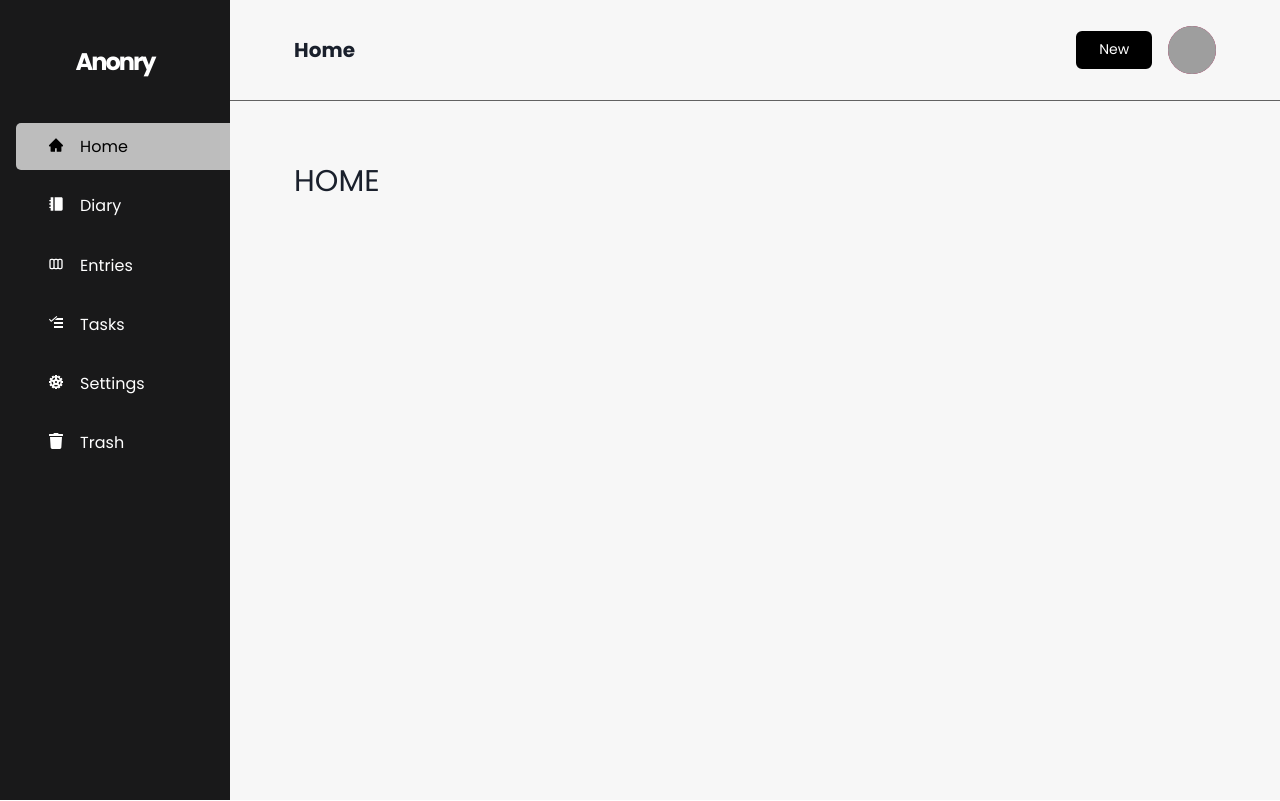
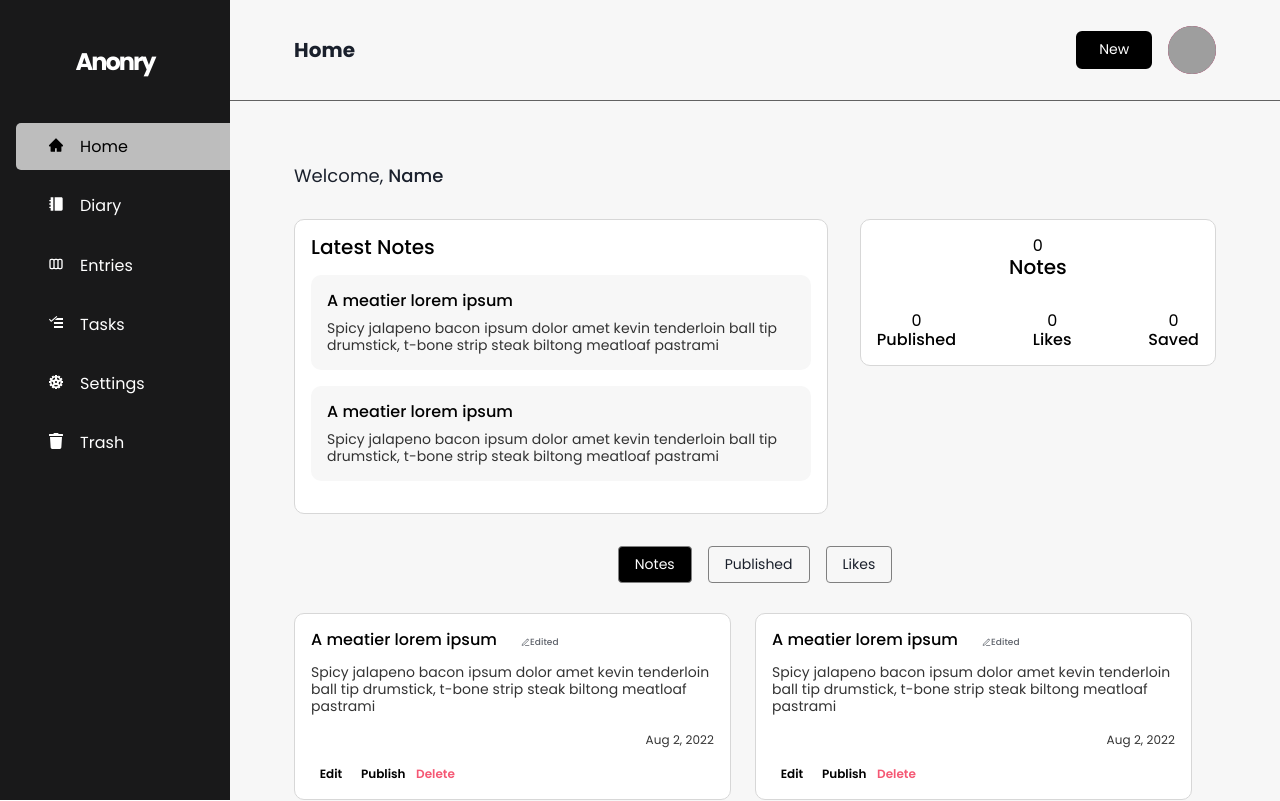
Before and after one commit to uduma-sonia/anonry, a Next.js app: page / in a window 1280 px wide. Shown: the top 801 px of the page. Built offline with nearby package versions, Linux system fonts and the light colour scheme; grey boxes are pictures that could not be loaded.

Commit message:
home page

```diff
--- /dev/null
+++ b/src/components/Dashboard/LatestNotes.tsx
@@ -0,0 +1,43 @@
+import React from "react";
+import { Box, Text } from "@chakra-ui/react";
+import LatestNotesCard from "./LatestNotesCard";
+
+export default function LatestNotes() {
+  return (
+    <Box
+      border="1px solid #d7d7d7"
+      mr={{ lg: "2rem" }}
+      borderRadius={10}
+      p="1rem"
+      bg="white"
+      color="#000"
+      w={{ base: "100%", lg: "60%" }}
+      mb={{ base: "2rem", lg: "0rem" }}
+    >
+      <Text fontWeight="medium" fontSize="xl" mb="1rem">
+        Latest Notes
+      </Text>
+
+      {dummyData.map((item) => {
+        return (
+          <Box key={item.id} mb="1rem">
+            <LatestNotesCard data={item} />
+          </Box>
+        );
+      })}
+    </Box>
+  );
+}
+
+const dummyData = [
+  {
+    id: "1",
+    title: "A meatier lorem ipsum",
+    text: "Spicy jalapeno bacon ipsum dolor amet kevin tenderloin ball tip drumstick, t-bone strip steak biltong meatloaf pastrami",
+  },
+  {
+    id: "2",
+    title: "A meatier lorem ipsum",
+    text: "Spicy jalapeno bacon ipsum dolor amet kevin tenderloin ball tip drumstick, t-bone strip steak biltong meatloaf pastrami",
+  },
+];
--- /dev/null
+++ b/src/components/Dashboard/LatestNotesCard.tsx
@@ -0,0 +1,16 @@
+import React from "react";
+import { Box, Heading, Text } from "@chakra-ui/react";
+
+export default function LatestNotesCard({ data }: any) {
+  return (
+    <Box bg="#f7f7f7" p="1rem" borderRadius={10}>
+      <Heading fontSize="md" fontWeight="medium" mb="0.6rem">
+        {data.title}
+      </Heading>
+
+      <Text fontSize="sm" opacity="0.8">
+        {data.text}
+      </Text>
+    </Box>
+  );
+}
--- /dev/null
+++ b/src/components/Dashboard/Notes.tsx
@@ -0,0 +1,70 @@
+import { Box, Tabs, TabList, TabPanels, Tab, TabPanel } from "@chakra-ui/react";
+import NotesCard from "./NotesCard";
+
+export default function Notes() {
+  return (
+    <Tabs>
+      <TabList border="none" justifyContent="center">
+        <Tab
+          _selected={{ color: "#ffffff", bg: "#000000" }}
+          _focus={{ outline: "none" }}
+          _active={{ bg: "#000" }}
+          border="1px solid gray"
+          borderRadius={4}
+          fontSize="sm"
+        >
+          Notes
+        </Tab>
+
+        <Tab
+          _selected={{ color: "#ffffff", bg: "#000000" }}
+          _focus={{ outline: "none" }}
+          _active={{ bg: "#000" }}
+          border="1px solid gray"
+          borderRadius={4}
+          fontSize="sm"
+          mx="1rem"
+        >
+          Published
+        </Tab>
+
+        <Tab
+          _selected={{ color: "#ffffff", bg: "#000000" }}
+          _focus={{ outline: "none" }}
+          _active={{ bg: "#000" }}
+          border="1px solid gray"
+          borderRadius={4}
+          fontSize="sm"
+        >
+          Likes
+        </Tab>
+      </TabList>
+
+      <TabPanels mt="2rem">
+        <TabPanel p={0}>
+          <Box
+            display="grid"
+            gridTemplateColumns={{
+              base: "1fr",
+              lg: "repeat(2, 1fr)",
+              "2xl": "repeat(3, 1fr)",
+            }}
+          >
+            <NotesCard />
+            <NotesCard />
+            <NotesCard />
+            <NotesCard />
+          </Box>
+        </TabPanel>
+
+        <TabPanel>
+          <p>two!</p>
+        </TabPanel>
+
+        <TabPanel>
+          <p>three!</p>
+        </TabPanel>
+      </TabPanels>
+    </Tabs>
+  );
+}
--- /dev/null
+++ b/src/components/Dashboard/NotesCard.tsx
@@ -0,0 +1,68 @@
+import { Box, Heading, Text, Button, Tag } from "@chakra-ui/react";
+import { format } from "date-fns";
+import { FiEdit3 } from "react-icons/fi";
+
+export default function NotesCard() {
+  return (
+    <Box
+      bg="white"
+      color="#000000"
+      border="1px solid #d7d7d7"
+      p="1rem"
+      mb="1.5rem"
+      mr={{ base: "0rem", lg: "1.5rem" }}
+      borderRadius={10}
+    >
+      <Heading fontSize="md" fontWeight="medium" mb="0.6rem">
+        A meatier lorem ipsum
+        <Tag
+          ml="1rem"
+          fontSize="9px"
+          opacity="0.7"
+          bg="transparent"
+          border="none"
+        >
+          <FiEdit3 />
+          Edited
+        </Tag>
+      </Heading>
+
+      <Text fontSize="sm" opacity="0.8">
+        Spicy jalapeno bacon ipsum dolor amet kevin tenderloin ball tip
+        drumstick, t-bone strip steak biltong meatloaf pastrami
+      </Text>
+
+      <Text my="1rem" textAlign="right" fontSize="xs" opacity="0.8">
+        {format(new Date("2022-08-02T03:36:49.452785+01:00"), "PP")}
+      </Text>
+
+      <Box>
+        <Button
+          fontSize="xs"
+          variant="link"
+          _focus={{ outline: "1px solid gray" }}
+          color="#000"
+        >
+          Edit
+        </Button>
+        <Button
+          fontSize="xs"
+          variant="link"
+          mx="10px"
+          color="#000000"
+          _focus={{ outline: "1px solid gray" }}
+        >
+          Publish
+        </Button>
+        <Button
+          fontSize="xs"
+          variant="link"
+          color="text.danger"
+          _focus={{ outline: "1px solid gray" }}
+        >
+          Delete
+        </Button>
+      </Box>
+    </Box>
+  );
+}
--- /dev/null
+++ b/src/components/Dashboard/Statistics.tsx
@@ -0,0 +1,49 @@
+import React from "react";
+import { Box, Text, Heading } from "@chakra-ui/react";
+
+export default function Statistics() {
+  return (
+    <Box
+      w={{ base: "100%", lg: "40%" }}
+      border="1px solid #d7d7d7"
+      borderRadius={10}
+      p="1rem"
+      bg="white"
+      color="#000"
+    >
+      <Box textAlign="center">
+        <Text>0</Text>
+
+        <Heading fontWeight="medium" fontSize="xl">
+          Notes
+        </Heading>
+      </Box>
+
+      <Box mt="2rem" display="flex" justifyContent="space-between">
+        <Box textAlign="center">
+          <Text>0</Text>
+
+          <Text fontWeight="medium" fontSize="md">
+            Published
+          </Text>
+        </Box>
+
+        <Box textAlign="center">
+          <Text>0</Text>
+
+          <Text fontWeight="medium" fontSize="md">
+            Likes
+          </Text>
+        </Box>
+
+        <Box textAlign="center">
+          <Text>0</Text>
+
+          <Text fontWeight="medium" fontSize="md">
+            Saved
+          </Text>
+        </Box>
+      </Box>
+    </Box>
+  );
+}
--- /dev/null
+++ b/src/components/Dashboard/index.tsx
@@ -0,0 +1,3 @@
+export { default as LatestNotes } from "./LatestNotes";
+export { default as Statistics } from "./Statistics";
+export { default as Notes } from "./Notes";
--- a/src/components/DashboardLayout/DashboardHeader.tsx
+++ b/src/components/DashboardLayout/DashboardHeader.tsx
@@ -12,7 +12,7 @@ import { AiOutlinePlus } from "react-icons/ai";
 
 export default function DashboardHeader({ onOpen }: any) {
   return (
-    <Box position="sticky" top="0px" bg="#F7F7F7">
+    <Box position="sticky" top="0px" bg="#F7F7F7" zIndex="999">
       <Box h="100px" px={{ base: "1.2rem", lg: "4rem" }}>
         <HStack h="100%" justifyContent="space-between">
           <Box display="flex" alignItems="center">
--- a/src/containers/Dashboard/DashboardView.tsx
+++ b/src/containers/Dashboard/DashboardView.tsx
@@ -1,10 +1,35 @@
 import React from "react";
-import { Box } from "@chakra-ui/react";
+import { Box, Heading, Text, HStack } from "@chakra-ui/react";
+import dynamic from "next/dynamic";
+
+const [LatestNotes, Statistics, Notes] = [
+  dynamic(() => import("@components/Dashboard").then((mod) => mod.LatestNotes)),
+  dynamic(() => import("@components/Dashboard").then((mod) => mod.Statistics)),
+  dynamic(() => import("@components/Dashboard").then((mod) => mod.Notes)),
+];
 
 export default function DashboardView() {
   return (
-    <Box fontSize="30px">
-      <Box>HOME</Box>
+    <Box mb="200px">
+      <Heading fontWeight="normal" fontSize="lg">
+        Welcome,{" "}
+        <Text as="span" fontWeight="medium">
+          Name
+        </Text>
+      </Heading>
+
+      <HStack
+        my="2rem"
+        flexDirection={{ base: "column", lg: "row" }}
+        spacing={0}
+        alignItems="flex-start"
+      >
+        <LatestNotes />
+
+        <Statistics />
+      </HStack>
+
+      <Notes />
     </Box>
   );
 }
--- a/src/lib/theme/index.ts
+++ b/src/lib/theme/index.ts
@@ -11,7 +11,7 @@ const theme = extendTheme({
       // secondary: "#717579",
       // base: "#11142d",
       // gray: "#171B1E",
-      // danger: "#FC2E53",
+      danger: "#f55874",
       // dark: "#171725",
     },
   },
```
